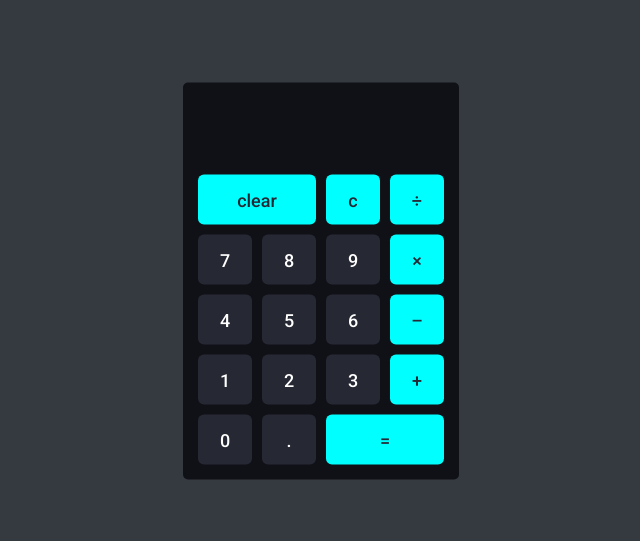
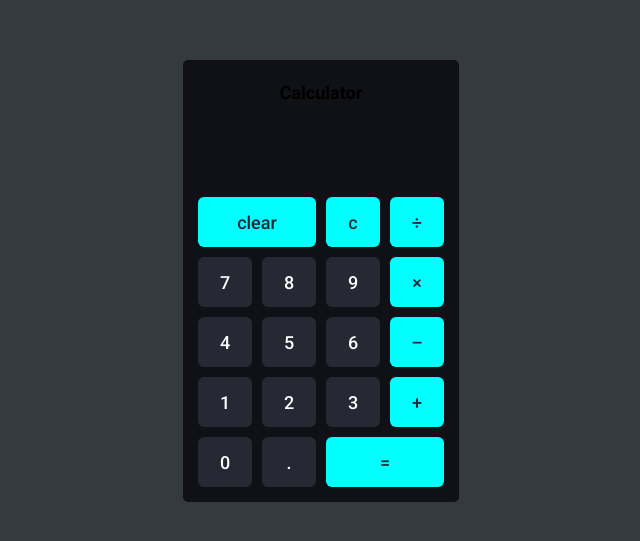
Before and after one commit to iamSunnyrohit/calculator, a React (Create React App) app: page / in a window 1280 px wide. Shown: the part 119-660 px from the top of the page, without its empty margins (319-959 px from the left). Built offline with nearby package versions, Linux system fonts and the light colour scheme.

Commit message:
Update App.js

```diff
--- a/src/App.js
+++ b/src/App.js
@@ -51,6 +51,7 @@ const App = () => {
   return (
     <>
         <div className='container'>
+            <h1>Calculator</h1>
             <form>
                 <input type='text' value= {result} />
             </form>
```
